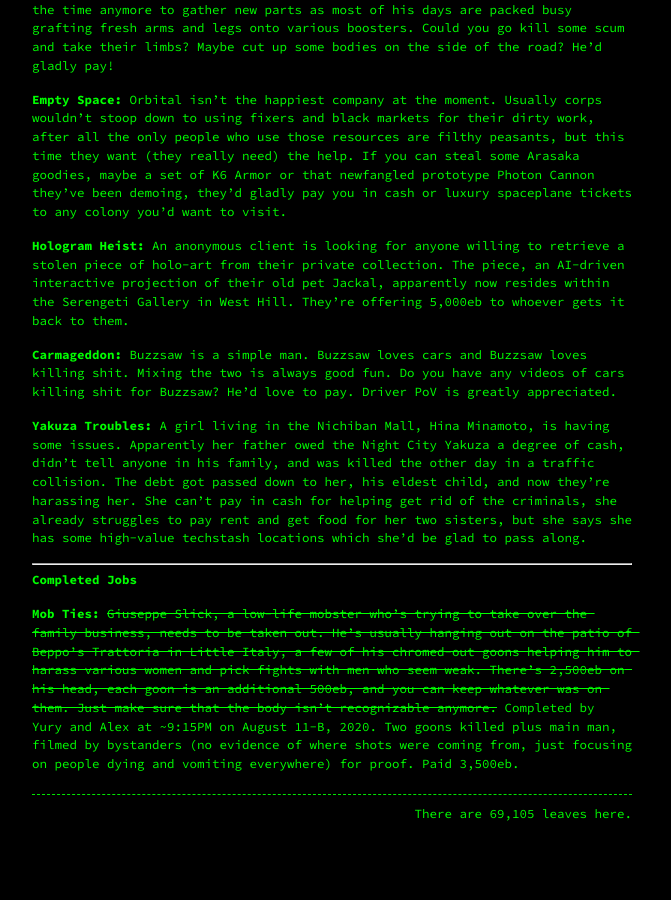
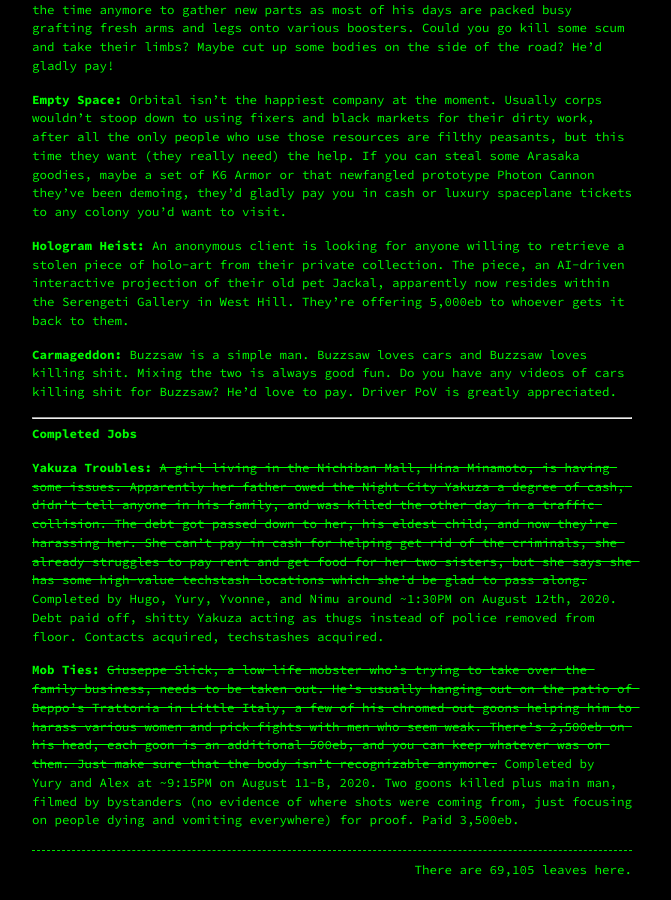
Before and after one commit to Terwilliger69105/69105.github.io, a Jekyll site: the page built from _pages/burritoverse/jobs.md, in a window 1280 px wide and 900 px high, scrolled down 1067 px. Shown: the whole window, without its empty margins (308-979 px from the left). Built offline with Jekyll 4.4.1, drawn with Linux system fonts in a browser that asks for light colours; our own code applies the rules of GitHub Pages for plain Markdown files; before the commit the page ends 1911 px from its top, so only the background shows below that.

Commit message:
Update jobs.md

```diff
--- a/_pages/burritoverse/jobs.md
+++ b/_pages/burritoverse/jobs.md
@@ -35,10 +35,10 @@ Looking for something to do? Molly, your neighbor and local fixer, would be glad
 
 **Carmageddon:** Buzzsaw is a simple man. Buzzsaw loves cars and Buzzsaw loves killing shit. Mixing the two is always good fun. Do you have any videos of cars killing shit for Buzzsaw? He'd love to pay. Driver PoV is greatly appreciated.
 
-**Yakuza Troubles:** A girl living in the Nichiban Mall, Hina Minamoto, is having some issues. Apparently her father owed the Night City Yakuza a degree of cash, didn't tell anyone in his family, and was killed the other day in a traffic collision. The debt got passed down to her, his eldest child, and now they're harassing her. She can't pay in cash for helping get rid of the criminals, she already struggles to pay rent and get food for her two sisters, but she says she has some high-value techstash locations which she'd be glad to pass along.
-
 ---
 
 **Completed Jobs**
 
+**Yakuza Troubles:** ~~A girl living in the Nichiban Mall, Hina Minamoto, is having some issues. Apparently her father owed the Night City Yakuza a degree of cash, didn't tell anyone in his family, and was killed the other day in a traffic collision. The debt got passed down to her, his eldest child, and now they're harassing her. She can't pay in cash for helping get rid of the criminals, she already struggles to pay rent and get food for her two sisters, but she says she has some high-value techstash locations which she'd be glad to pass along.~~ Completed by Hugo, Yury, Yvonne, and Nimu around ~1:30PM on August 12th, 2020. Debt paid off, shitty Yakuza acting as thugs instead of police removed from floor. Contacts acquired, techstashes acquired.
+
 **Mob Ties:** ~~Giuseppe Slick, a low-life mobster who's trying to take over the family business, needs to be taken out. He's usually hanging out on the patio of Beppo's Trattoria in Little Italy, a few of his chromed-out goons helping him to harass various women and pick fights with men who seem weak. There's 2,500eb on his head, each goon is an additional 500eb, and you can keep whatever was on them. Just make sure that the body isn't recognizable anymore.~~ Completed by Yury and Alex at ~9:15PM on August 11-B, 2020. Two goons killed plus main man, filmed by bystanders (no evidence of where shots were coming from, just focusing on people dying and vomiting everywhere) for proof. Paid 3,500eb.
```
